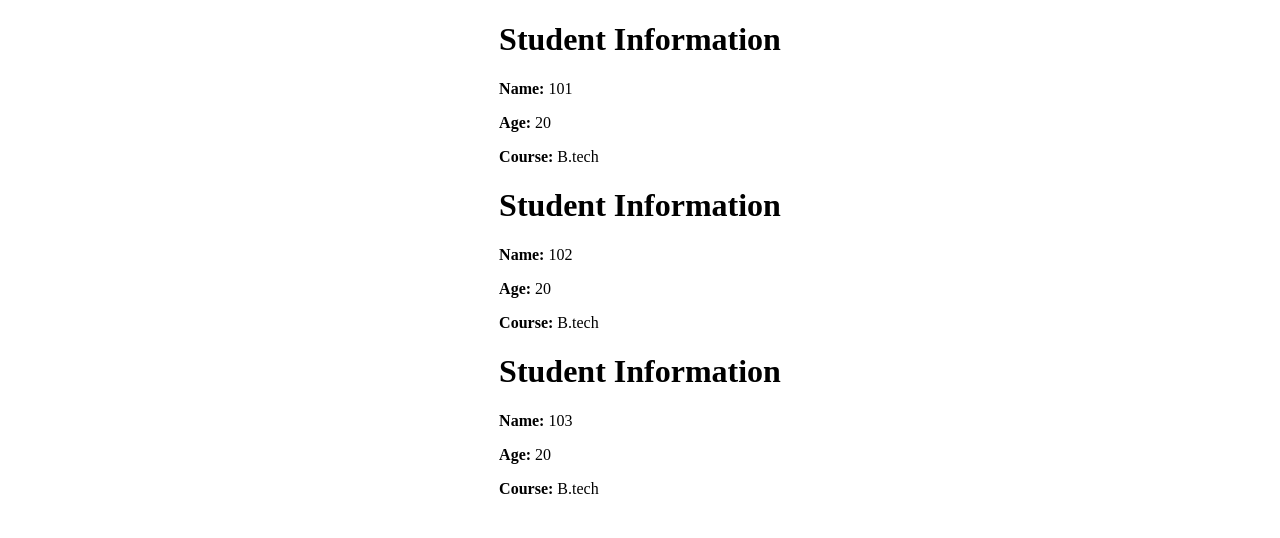
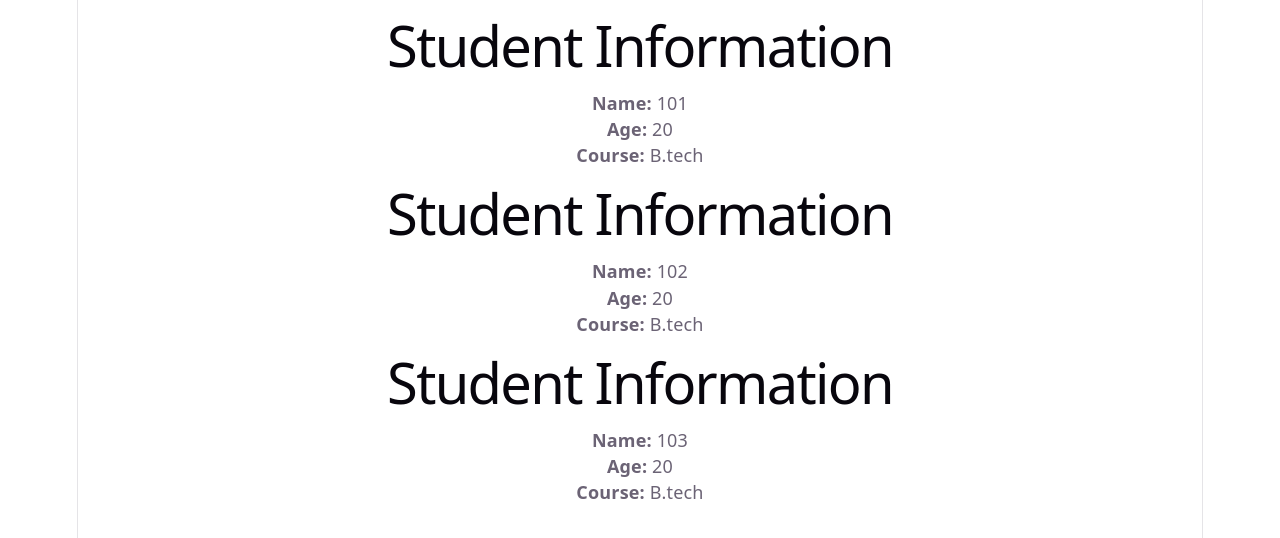
Before and after one commit to Player1205/OpenPractice, a React (Vite) app in the folder react/React01/: page / in a window 1280 px wide. Shown: the top 538 px of the page. Built offline with nearby package versions, Linux system fonts and the light colour scheme.

Commit message:
changed index.css to match the ui of teacher

```diff
--- a/react/React01/src/App.css
+++ b/react/React01/src/App.css
@@ -1,3 +1,5 @@
+
+
 .counter {
   font-size: 16px;
   padding: 5px 10px;
--- a/react/React01/src/index.css
+++ b/react/React01/src/index.css
@@ -1,7 +1,111 @@
-body{
+:root {
+  --text: #6b6375;
+  --text-h: #08060d;
+  --bg: #fff;
+  --border: #e5e4e7;
+  --code-bg: #f4f3ec;
+  --accent: #aa3bff;
+  --accent-bg: rgba(170, 59, 255, 0.1);
+  --accent-border: rgba(170, 59, 255, 0.5);
+  --social-bg: rgba(244, 243, 236, 0.5);
+  --shadow:
+    rgba(0, 0, 0, 0.1) 0 10px 15px -3px, rgba(0, 0, 0, 0.05) 0 4px 6px -2px;
+
+  --sans: system-ui, 'Segoe UI', Roboto, sans-serif;
+  --heading: system-ui, 'Segoe UI', Roboto, sans-serif;
+  --mono: ui-monospace, Consolas, monospace;
+
+  font: 18px/145% var(--sans);
+  letter-spacing: 0.18px;
+  color-scheme: light dark;
+  color: var(--text);
+  background: var(--bg);
+  font-synthesis: none;
+  text-rendering: optimizeLegibility;
+  -webkit-font-smoothing: antialiased;
+  -moz-osx-font-smoothing: grayscale;
+
+  @media (max-width: 1024px) {
+    font-size: 16px;
+  }
+}
+
+@media (prefers-color-scheme: dark) {
+  :root {
+    --text: #9ca3af;
+    --text-h: #f3f4f6;
+    --bg: #16171d;
+    --border: #2e303a;
+    --code-bg: #1f2028;
+    --accent: #c084fc;
+    --accent-bg: rgba(192, 132, 252, 0.15);
+    --accent-border: rgba(192, 132, 252, 0.5);
+    --social-bg: rgba(47, 48, 58, 0.5);
+    --shadow:
+      rgba(0, 0, 0, 0.4) 0 10px 15px -3px, rgba(0, 0, 0, 0.25) 0 4px 6px -2px;
+  }
+
+  #social .button-icon {
+    filter: invert(1) brightness(2);
+  }
+}
+
+body {
+  margin: 0;
+}
+
+#root {
+  width: 1126px;
+  max-width: 100%;
+  margin: 0 auto;
+  text-align: center;
+  border-inline: 1px solid var(--border);
+  min-height: 100svh;
   display: flex;
-  justify-content: center;
-  align-items: center;
+  flex-direction: column;
+  box-sizing: border-box;
+}
+
+h1,
+h2 {
+  font-family: var(--heading);
+  font-weight: 500;
+  color: var(--text-h);
+}
+
+h1 {
+  font-size: 56px;
+  letter-spacing: -1.68px;
+  margin: 32px 0;
+  @media (max-width: 1024px) {
+    font-size: 36px;
+    margin: 20px 0;
+  }
+}
+h2 {
+  font-size: 24px;
+  line-height: 118%;
+  letter-spacing: -0.24px;
+  margin: 0 0 8px;
+  @media (max-width: 1024px) {
+    font-size: 20px;
+  }
+}
+p {
   margin: 0;
-  padding: 0;
 }
+
+code,
+.counter {
+  font-family: var(--mono);
+  display: inline-flex;
+  border-radius: 4px;
+  color: var(--text-h);
+}
+
+code {
+  font-size: 15px;
+  line-height: 135%;
+  padding: 4px 8px;
+  background: var(--code-bg);
+}
```
